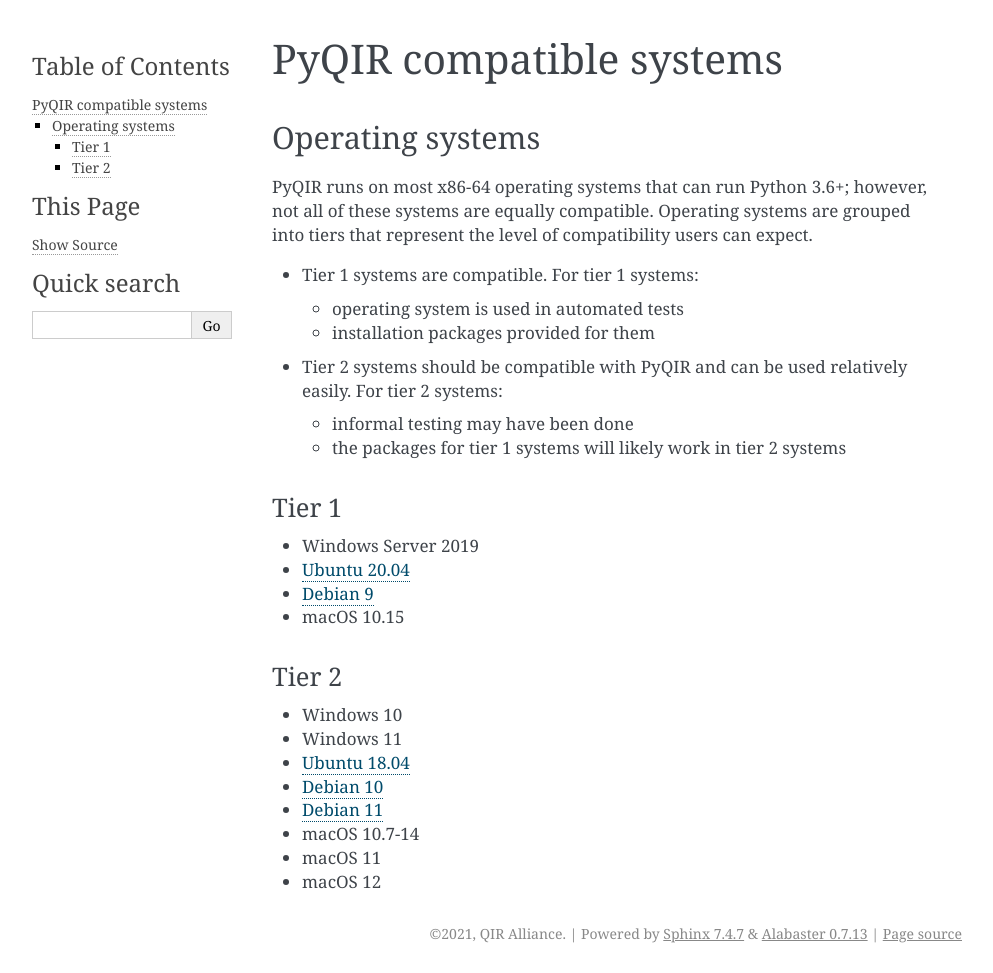
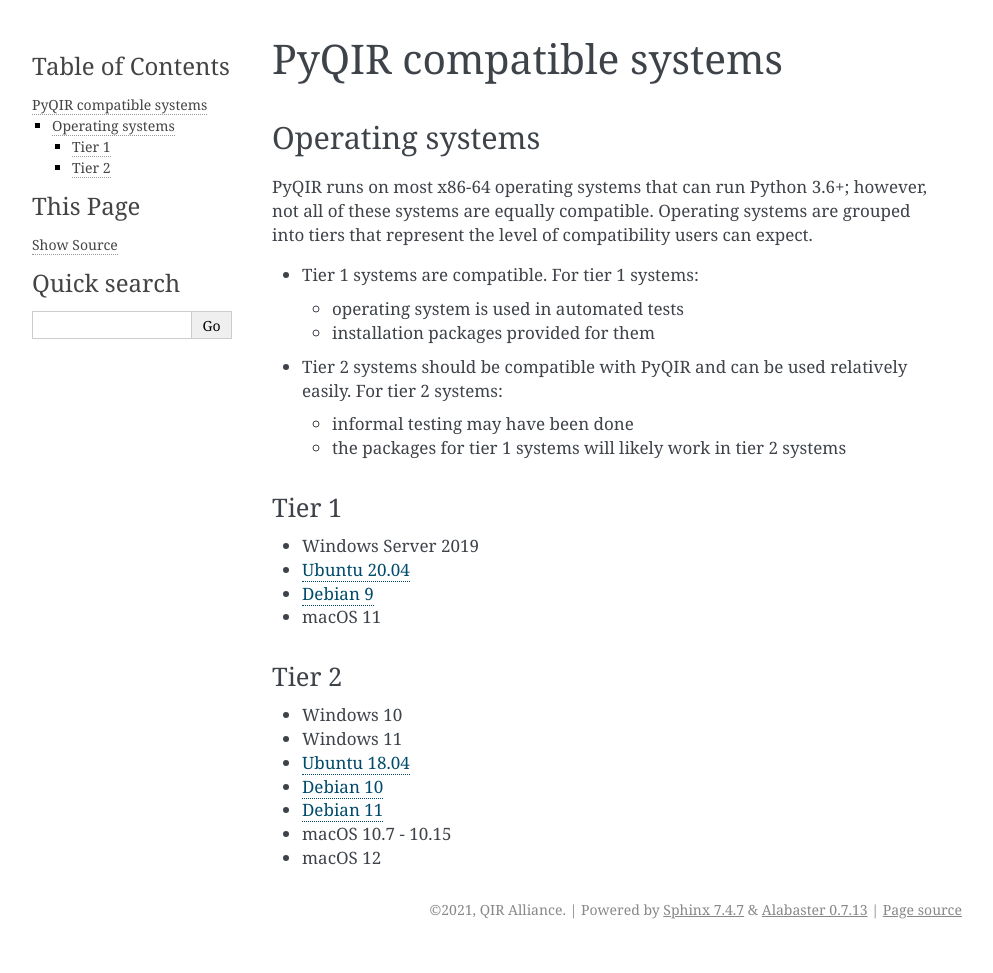
Before and after one commit to qir-alliance/pyqir, a Sphinx documentation site: the page built from docs/development-guide/compatibility.md, in a window 1280 px wide. Shown: the whole page, without its empty margins (148-1141 px from the left). Built offline with Sphinx 7.4.7, drawn with Linux system fonts in a browser that asks for light colours; after the commit the page ends 949 px from its top, so only the background shows below that.

Commit message:
Update CI runners to macOS 11

```diff
--- a/docs/development-guide/compatibility.md
+++ b/docs/development-guide/compatibility.md
@@ -28,6 +28,5 @@
 - [Ubuntu 18.04](https://wiki.ubuntu.com/BionicBeaver/ReleaseNotes)
 - [Debian 10](https://www.debian.org/releases/buster/)
 - [Debian 11](https://www.debian.org/releases/bullseye/)
-- macOS 10.7-14
-- macOS 11
+- macOS 10.7 - 10.15
 - macOS 12
```
Also changed, not shown: other parts of docs/development-guide/compatibility.md (+1 -1 lines), 2 other files.
